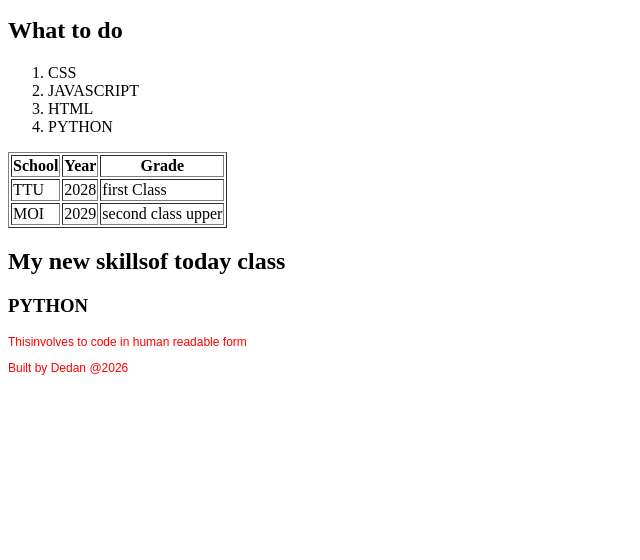
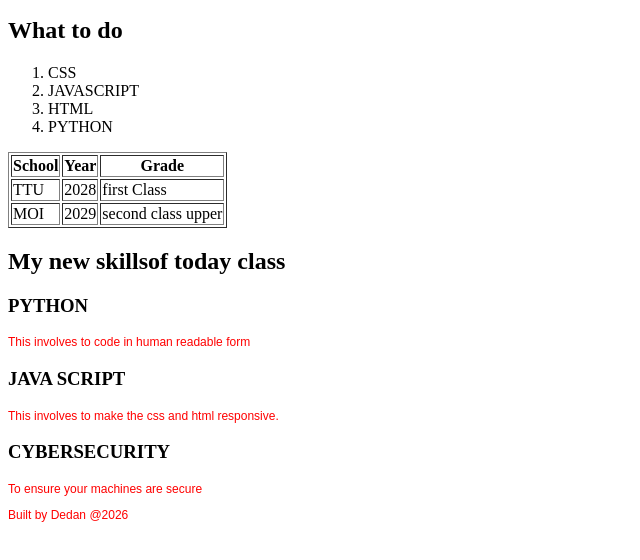
Before and after one commit to DEDAN05/profile, a plain HTML site: page start.html in a window 1280 px wide. Shown: the part 140-700 px from the top of the page, without its empty margins (0-640 px from the left). Drawn offline with Linux system fonts and the light colour scheme.

Commit message:
initial commit

```diff
--- a/start.html
+++ b/start.html
@@ -48,7 +48,15 @@
     <section class="skills">
         <div class="Cards">
             <h3>PYTHON</h3>
-            <p>Thisinvolves to code in human readable form</p>
+            <p>This involves to code in human readable form</p>
+        </div>
+        <div class="Cards">
+            <h3>JAVA SCRIPT</h3>
+            <p>This involves to make the css and html responsive.</p>
+        </div>
+        <div>
+            <h3>CYBERSECURITY</h3>
+            <p>To ensure your machines are secure</p>
         </div>
 
     </section>
```
